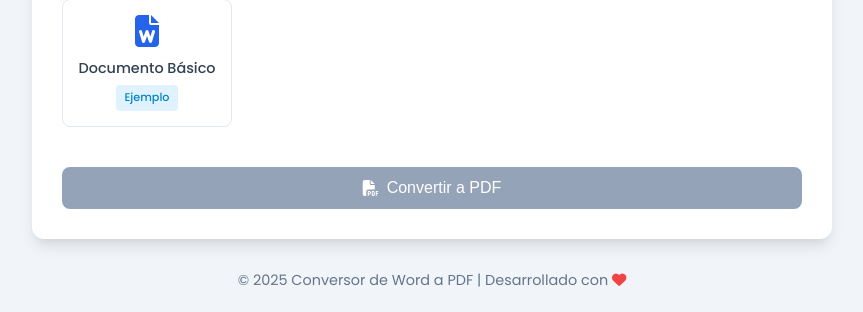
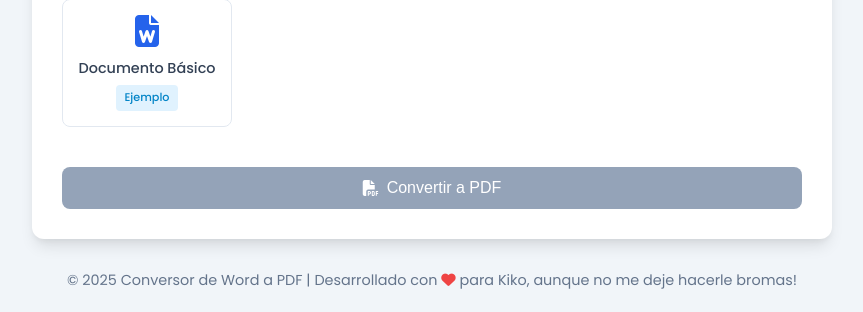
Before and after one commit to Zurichk85/wordToPDF, a Flask app: template code/templates/index.html in a window 1280 px wide. Shown: the part 789-1101 px from the top of the page, without its empty margins (208-1071 px from the left). Run offline with Flask 3, Linux system fonts and the light colour scheme; the template is opened without the code that fills it, so the values that code supplies are empty.

Commit message:
Desarrollado con amor para Kiko

```diff
--- a/code/templates/index.html
+++ b/code/templates/index.html
@@ -431,7 +431,7 @@
         <div id="status"></div>
     </div>
       <div class="footer">
-        <p>© 2025 Conversor de Word a PDF | Desarrollado con <i class="fa-solid fa-heart" style="color: #ef4444;"></i></p>
+        <p>© 2025 Conversor de Word a PDF | Desarrollado con <i class="fa-solid fa-heart" style="color: #ef4444;"></i> para Kiko, aunque no me deje hacerle bromas!</p>
     </div>
     <script src="{{ url_for('static', filename='script.js') }}"></script>
     <script>
```
